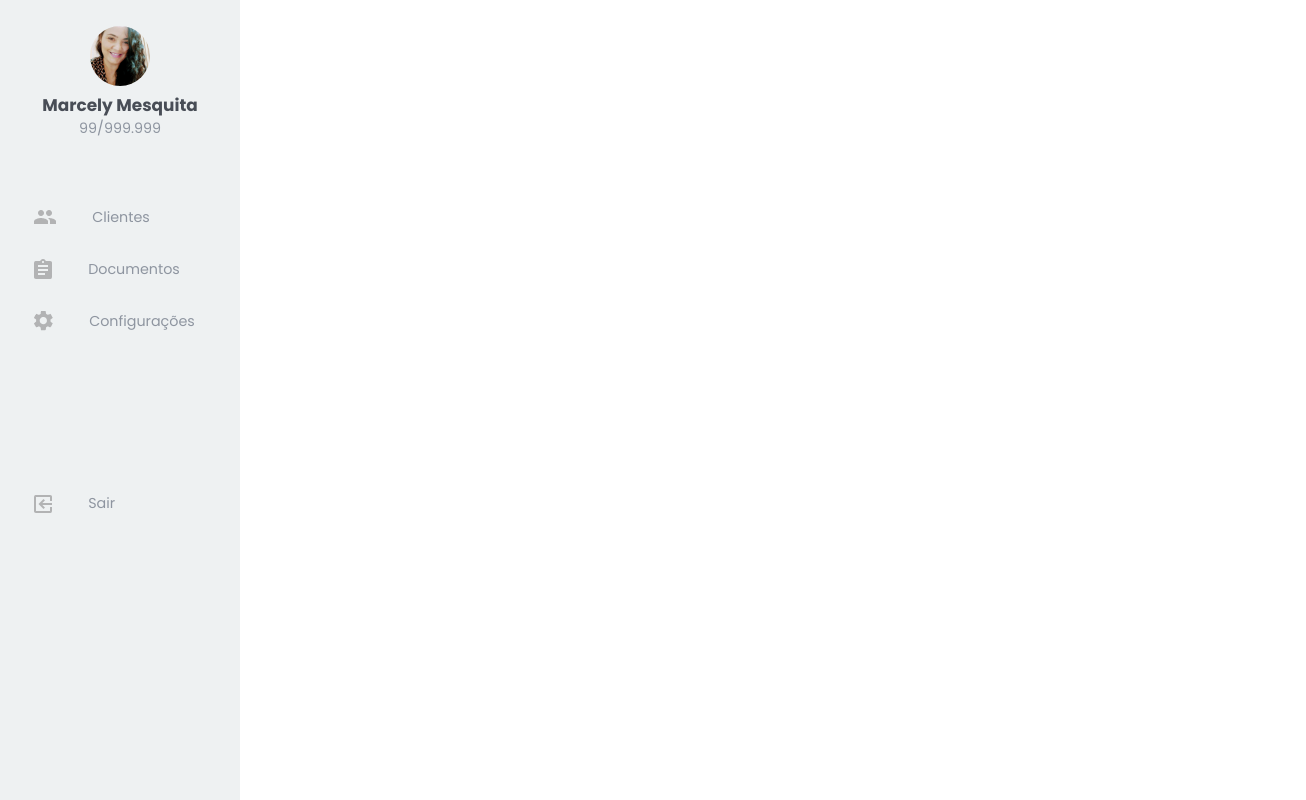
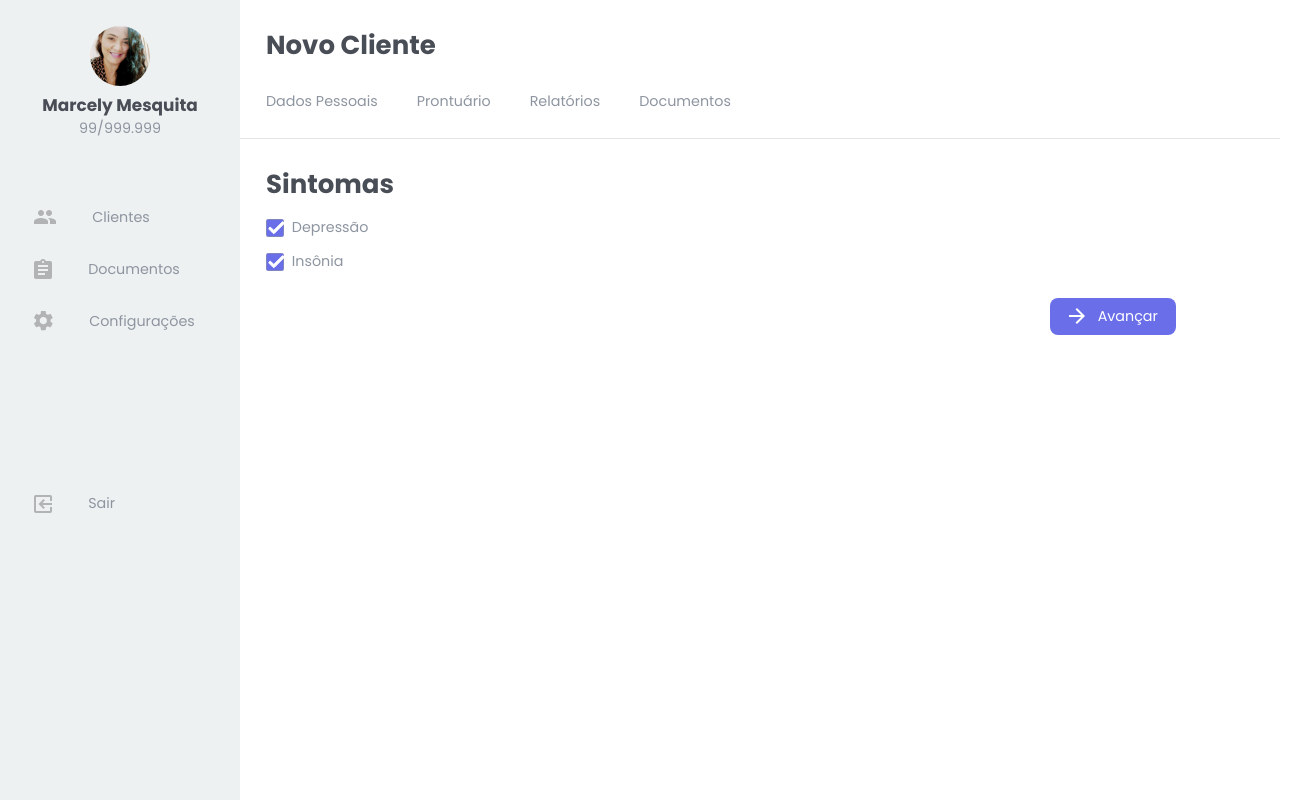
Before and after one commit to antonioeduardofernandes/planner, a Vue app: page /novocliente/prontuario in a window 1280 px wide. Shown: the top 800 px of the page, 1306 px wide, since content can reach past the window. Built offline with nearby package versions, Linux system fonts and the light colour scheme.

Commit message:
refactor: checkbox created on an independent component

```diff
--- a/src/App.vue
+++ b/src/App.vue
@@ -2,7 +2,7 @@
   <div id="app">
     <app-sidebar />
     <div class="main">
-      <div class="title main_title">{{ $route.name }}</div>
+      <div class="title main_title">{{ $route.meta.title }}</div>
       <div class="main_content">
         <router-view></router-view>
       </div>
@@ -20,8 +20,8 @@ export default {
 </script>
 
 <style>
+@import url("./styles/select.css");
 @import url("./styles/input.css");
-@import url("./styles/select.css");
 
 :root {
   --accent: #6a6fe9;
@@ -35,10 +35,6 @@ export default {
   --danger: #e9726a;
 }
 
-::selection {
-  display: none;
-}
-
 *,
 html,
 body {
@@ -47,6 +43,7 @@ body {
   box-sizing: border-box;
   font-family: "Poppins", sans-serif;
   font-size: 13px;
+  user-select: none;
 }
 
 body {
@@ -57,7 +54,7 @@ body {
 }
 
 #app {
-  height: 100vh;
+  height: 100%;
   width: 100vw;
   background-color: var(--background);
   color: var(--text);
--- /dev/null
+++ b/src/components/form/AppCheckbox.vue
@@ -0,0 +1,104 @@
+<template>
+  <div id="app_checkbox" @click="toggleCheckbox">
+    <div class="box">
+      <div class="background" :class="{ checked: checked }" />
+      <svg class="icon" width="17" height="14" viewBox="0 0 17 14" fill="none">
+        <path
+          class="check_icon"
+          :class="{ checked: checked }"
+          d="M15.4525 1.03915L15.151 1.34065L15.4525 1.03915C15.0908 0.677498 14.5045 0.677359 14.1427 1.03884L5.81911 9.35457C5.79036 9.3833 5.74376 9.38329 5.71502 9.35455L2.86472 6.50424C2.50385 6.14337 1.91908 6.14234 1.55694 6.50193L1.84619 6.79324L1.55694 6.50193L1.05563 6.99971C0.691671 7.36111 0.690632 7.94944 1.05331 8.31212L5.11186 12.3707C5.47364 12.7324 6.06019 12.7324 6.42196 12.3707L15.9479 2.84469C16.3097 2.48292 16.3097 1.89637 15.9479 1.5346L15.4525 1.03915Z"
+          fill="white"
+          stroke="white"
+          stroke-width="0.852757"
+        />
+      </svg>
+    </div>
+    <div class="label subtitle">{{ label }}</div>
+  </div>
+</template>
+
+<script>
+import { ref } from "vue"
+export default {
+  props: {
+    label: String,
+    value: [String, Boolean, Number],
+  },
+  setup() {
+    const checked = ref(true)
+    const toggleCheckbox = () => {
+      checked.value = !checked.value
+    }
+    return { toggleCheckbox, checked }
+  },
+}
+</script>
+
+<style scoped>
+#app_checkbox {
+  display: flex;
+  align-items: center;
+  cursor: pointer;
+  --size: 18px;
+}
+.box {
+  width: var(--size);
+  height: var(--size);
+  border: 2px solid var(--placeholder);
+  border-radius: 3px;
+  margin-right: 0.6rem;
+  position: relative;
+}
+
+.background {
+  background-color: var(--accent);
+  position: absolute;
+  top: 0;
+  bottom: 0;
+  left: 0;
+  right: 0;
+  pointer-events: none;
+  transform: scale(1.2);
+  opacity: 0;
+}
+
+.checked.background {
+  opacity: 1;
+  animation: background 0.2s alternate ease-in-out;
+}
+
+.icon {
+  position: absolute;
+  stroke: var(--white);
+  fill: var(--white);
+}
+
+.check_icon {
+  stroke-dasharray: 100;
+  stroke-dashoffset: 170;
+  opacity: 0;
+}
+
+.checked.check_icon {
+  animation: check 0.3s ease-in-out forwards;
+}
+
+@keyframes background {
+  0% {
+    transform: scale(1.2);
+  }
+  40% {
+    transform: scale(1.4);
+  }
+  100% {
+    transform: scale(1.2);
+  }
+}
+
+@keyframes check {
+  to {
+    opacity: 1;
+    stroke-dashoffset: 200;
+  }
+}
+</style>
--- a/src/router/index.js
+++ b/src/router/index.js
@@ -2,20 +2,25 @@ import { createRouter, createWebHistory } from "vue-router"
 import Clientes from "../views/Clientes.vue"
 import NovoCliente from "../views/novo_cliente/NovoCliente.vue"
 import DadosPessoais from "../views/novo_cliente/DadosPessoais.vue"
+import Prontuario from "../views/novo_cliente/Prontuario.vue"
 
 const routes = [
   {
     path: "/clientes",
-    name: "Clientes",
     component: Clientes,
+    meta: { title: "Clientes" },
   },
   {
     path: "/novocliente",
-    name: "Novo Cliente",
     component: NovoCliente,
-    children:[
-      {path:"", component:DadosPessoais}
-    ]
+    children: [
+      { path: "dados", component: DadosPessoais, meta: { title: "Novo Cliente" } },
+      {
+        path: "prontuario",
+        component: Prontuario,
+        meta: { title: "Novo Cliente" },
+      },
+    ],
   },
 ]
 
--- a/src/styles/input.css
+++ b/src/styles/input.css
@@ -1,26 +1,20 @@
-input {
+input[type="text"],
+input[type="number"],
+input[type="date"] {
   border: 2px solid transparent;
   background-color: var(--background-secondary);
-  padding: 0.4rem 1rem;
   transition: all 0.3s ease-in-out;
   border-radius: 5px;
   outline: none;
   color: var(--accent);
+  padding: .4rem 1rem;
 }
 
-input:focus {
+input[type="text"]:focus,
+input[type="number"]:focus,
+input[type="date"]:focus {
   border: 2px solid var(--accent);
   background-color: var(--background-secondary);
-}
-
-input::placeholder {
-  color: var(--placeholder);
-  transition: all 0.2s ease-in-out;
-}
-
-input:focus::placeholder {
-  transform: translateX(-6px);
-  opacity: 0;
 }
 
 ::selection {
--- a/src/styles/select.css
+++ b/src/styles/select.css
@@ -1,12 +1,12 @@
 select {
     border: 2px solid transparent;
     background-color: var(--background-secondary);
-  padding: 0.4rem 1rem;
     transition: all 0.3s ease-in-out;
     border-radius: 5px;
     outline: none;
     color: var(--accent);
     min-width: 280px;
+    padding: .4rem 1rem;
   }
 
   select:focus {
--- a/src/views/novo_cliente/DadosPessoais.vue
+++ b/src/views/novo_cliente/DadosPessoais.vue
@@ -101,17 +101,6 @@ export default {
   margin-right: 0.7rem;
 }
 
-.row {
-  width: 100%;
-  display: flex;
-  align-items: center;
-  margin-bottom: 2rem;
-}
-
-.row .input_container {
-  margin-right: 4rem;
-}
-
 .input_container .label {
   margin-bottom: 0.2rem;
 }
--- a/src/views/novo_cliente/NovoCliente.vue
+++ b/src/views/novo_cliente/NovoCliente.vue
@@ -21,7 +21,7 @@ export default {
 }
 </script>
 
-<style scoped>
+<style>
 .content {
   margin-top: 2rem;
   margin-left: 2rem;
@@ -47,4 +47,15 @@ button {
   margin-right: 6rem;
   margin-top: 2rem;
 }
+
+.form .row {
+  width: 100%;
+  display: flex;
+  align-items: center;
+  margin-bottom: 2rem;
+}
+
+.form .row .input_container {
+  margin-right: 4rem;
+}
 </style>
--- /dev/null
+++ b/src/views/novo_cliente/Prontuario.vue
@@ -0,0 +1,72 @@
+<template>
+  <div id="profile">
+    <div class="option_container">
+      <div class="title">Sintomas</div>
+      <div class="list" v-for="(sintoma, index) in sintomas" :key="index">
+        <div class="item">
+          <app-checkbox :label="sintoma.name" :value="sintoma.value" />
+        </div>
+      </div>
+    </div>
+
+    <!-- <div class="option_container">
+      <div class="title">Vícios</div>
+      <div class="list" v-for="(vicio, index) in vicios" :key="index">
+        <div class="item">
+          <input type="checkbox" :name="vicio.value" :id="vicio.value" />
+          <label :for="vicio.value">{{ vicio.name }}</label>
+        </div>
+      </div>
+    </div> -->
+  </div>
+</template>
+
+<script>
+import { ref } from "vue"
+import AppCheckbox from "../../components/form/AppCheckbox"
+export default {
+  components: {
+    AppCheckbox,
+  },
+  setup() {
+    const sintomas = ref([
+      { name: "Depressão", value: "depressao" },
+      { name: "Insônia", value: "insonia" },
+      // { name: "Insônia", value: "insonia" },
+      // { name: "Insônia", value: "insonia" },
+      // { name: "Insônia", value: "insonia" },
+      // { name: "Insônia", value: "insonia" },
+      // { name: "Insônia", value: "insonia" },
+      // { name: "Insônia", value: "insonia" },
+      // { name: "Insônia", value: "insonia" },
+      // { name: "Insônia", value: "insonia" },
+      // { name: "Insônia", value: "insonia" },
+      // { name: "Insônia", value: "insonia" },
+      // { name: "Insônia", value: "insonia" },
+    ])
+    const vicios = ref([{ name: "Álcool", value: "alcool" }])
+    return { sintomas, vicios }
+  },
+}
+</script>
+
+<style scoped>
+#profile {
+  display: grid;
+  grid-template-columns: 1fr 1fr;
+}
+.list {
+  display: grid;
+  grid-template-columns: minmax(100px) 1fr;
+}
+.item {
+  display: flex;
+  align-items: center;
+  margin-top: 1rem;
+}
+
+label {
+  margin-left: 0.4rem;
+  cursor: pointer;
+}
+</style>
```
Also changed, not shown: src/styles/checkbox.css (added, +40 -0 lines). Lines whose indentation alone changed are shown as unchanged.
